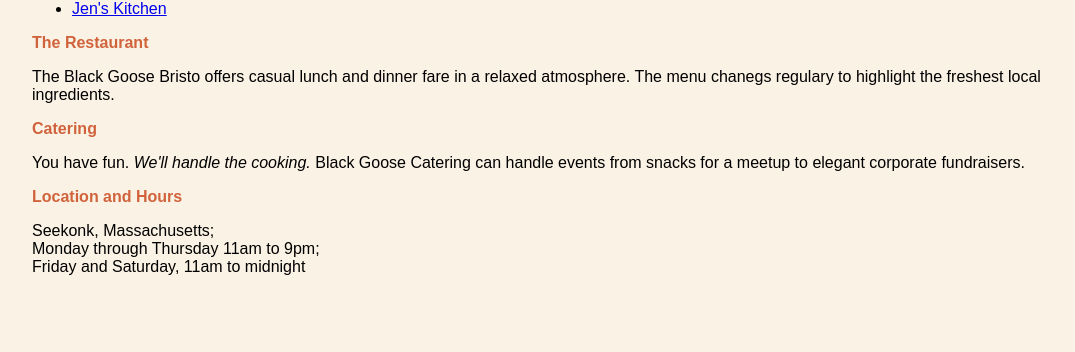
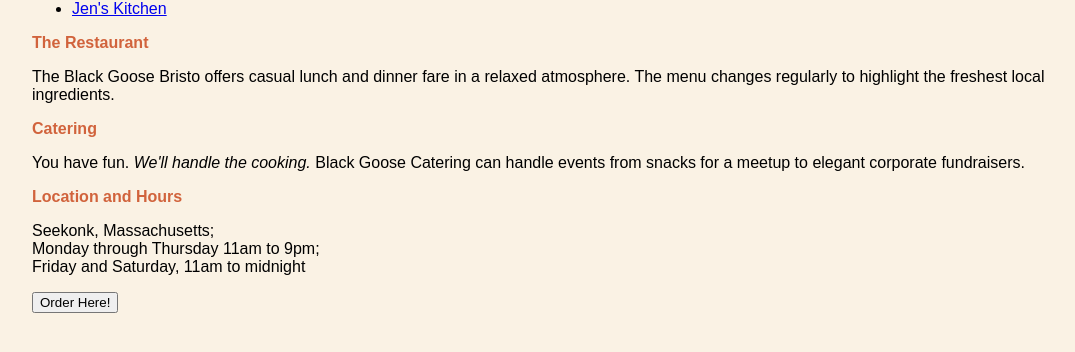
Before and after one commit to j0seffmanci11a/fid, a plain HTML site: page bistro/index.html in a window 1280 px wide. Shown: the part 344-696 px from the top of the page, without its empty margins (96-1171 px from the left). Drawn offline with Linux system fonts and the light colour scheme.

Commit message:
index.html

```diff
--- a/bistro/index.html
+++ b/bistro/index.html
@@ -40,7 +40,7 @@ h2 {
 </nav>
 
 <h2>The Restaurant</h2>
-<p>The Black Goose Bristo offers casual lunch and dinner fare in a relaxed atmosphere. The menu chanegs regulary to highlight the freshest local ingredients.</p>
+<p>The Black Goose Bristo offers casual lunch and dinner fare in a relaxed atmosphere. The menu changes regularly to highlight the freshest local ingredients.</p>
 
 <h2>Catering</h2>
 <p>You have fun. <em>We'll handle the cooking.</em> Black Goose Catering can handle events from snacks for a meetup to elegant corporate fundraisers.</p>
@@ -49,6 +49,10 @@ h2 {
 <p>Seekonk, Massachusetts;<br>
 Monday through Thursday 11am to 9pm; <br>Friday and Saturday, 11am to midnight</p>
 
+    <footer><form action="Pizza.html" method="get" target="_blank">
+    <button type="button">Order Here!</button>
+</form></footer>
+
 </body>
 
 </html>
```
